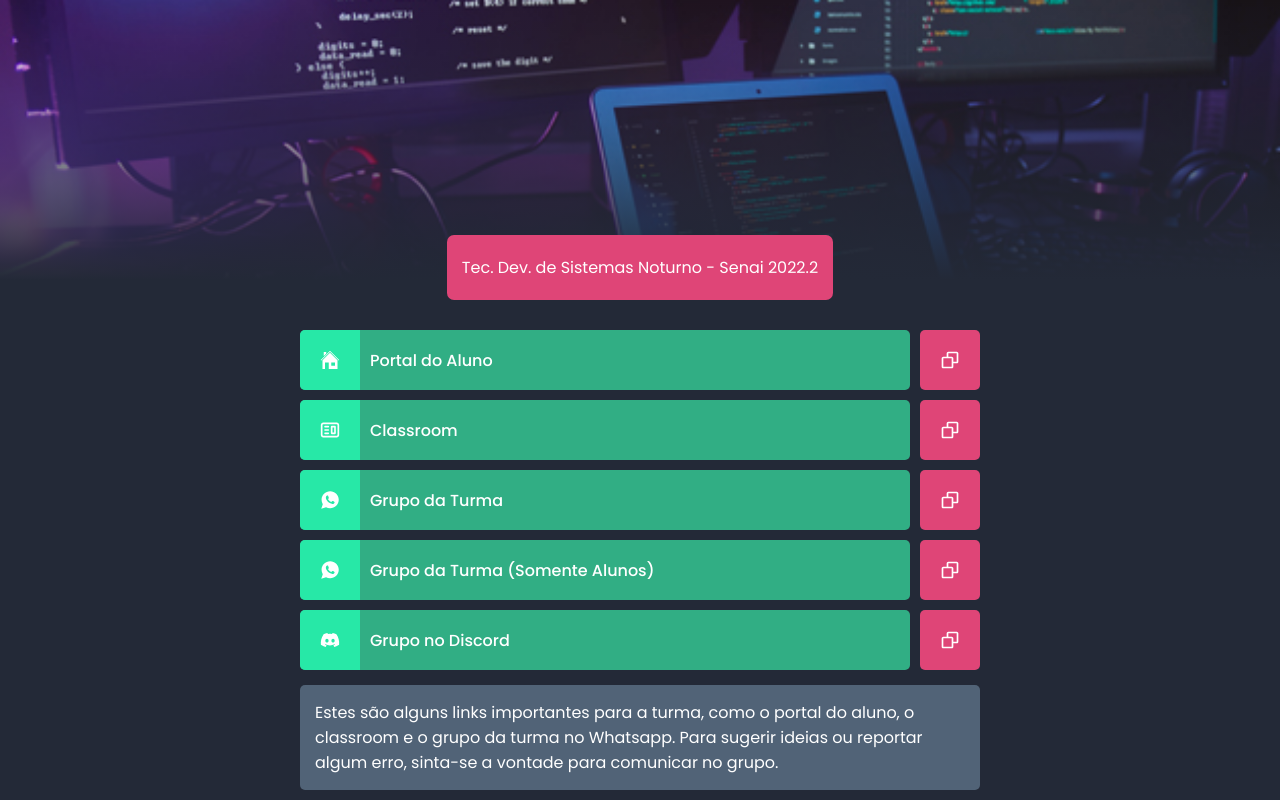
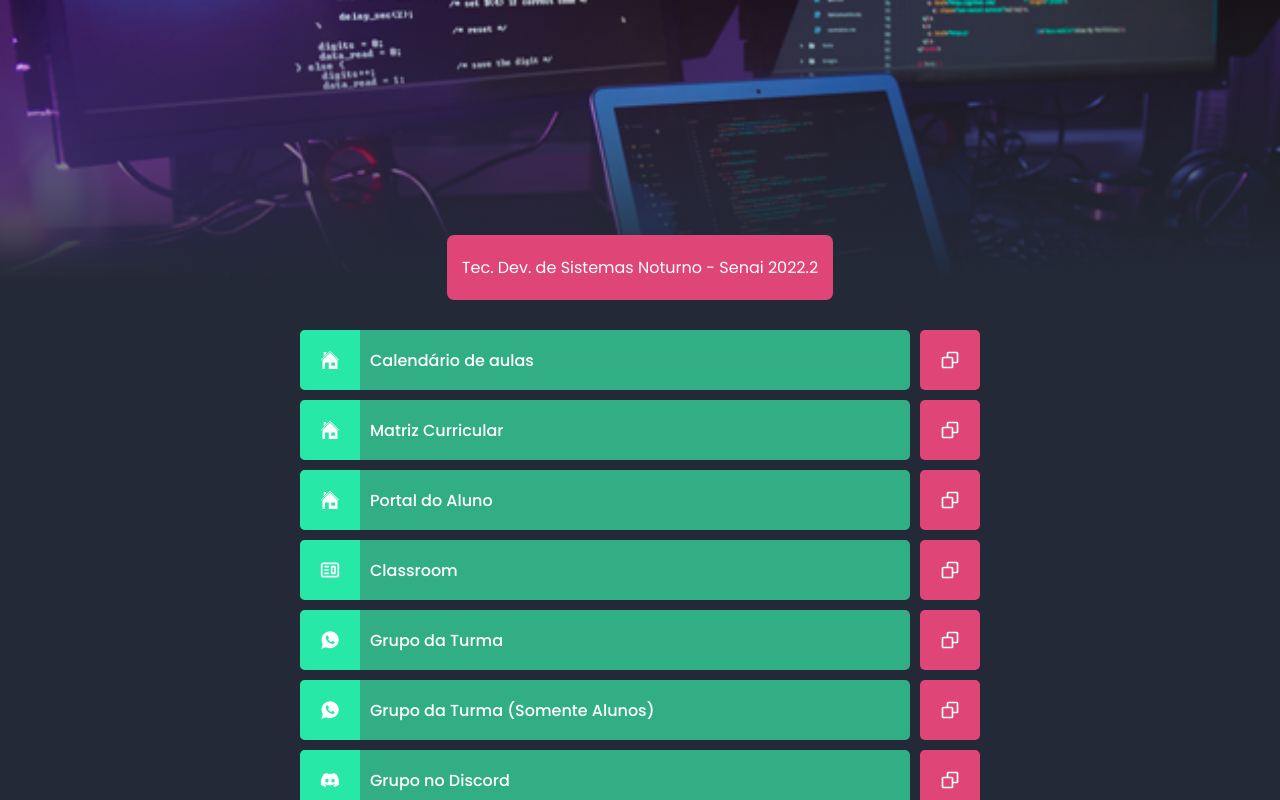
Before and after one commit to jeanjanrley/linksenai, a React (Vite) app: page / in a window 1280 px wide. Built offline with nearby package versions, Linux system fonts and the light colour scheme; no server answers.

Commit message:
Matriz curricular e calendario adicionado com sucesso

```diff
--- a/src/App.tsx
+++ b/src/App.tsx
@@ -5,7 +5,8 @@
 import { CgWebsite } from "react-icons/cg";
 import { FaDiscord } from "react-icons/fa";
 import LogomarcaCowmiBranca from "./assets/images/Logomarca Cowimi - Branca.png";
-
+import calendario from "./assets/downloads/calendario.pdf";
+import matriz from "./assets/downloads/matriz.pdf";
 
 function App() {
 	const password = import.meta.env.VITE_GROUP_PASSWORD;
@@ -23,6 +24,18 @@
 			</div>
 			<div className="content-container">
 				<div className="content-area">
+					<LinkButton
+						Icon={GiHouse}
+						text="Calendário de aulas"
+						href={calendario}
+						type="download"
+					/>
+					<LinkButton
+						Icon={GiHouse}
+						text="Matriz Curricular"
+						href={matriz}
+						type="download"
+					/>
 					<LinkButton
 						Icon={GiHouse}
 						text="Portal do Aluno"
--- a/src/components/linkButton/index.tsx
+++ b/src/components/linkButton/index.tsx
@@ -10,9 +10,11 @@
 	text: string;
 	password?: string;
 	havePassword?: boolean;
+	type?: "link" | "download";
+	showSwal?: boolean;
 }
 
-export default function LinkButton({ Icon, href, text, password, havePassword }: LinkButtonProps) {
+export default function LinkButton({ Icon, href, text, password, havePassword, type = "link", showSwal = true }: LinkButtonProps) {
 
 	interface RedirectPageType {
 		callback?: any;
@@ -75,7 +77,7 @@
 				onClick={() => {
 					passwordVerify({
 						callback: () => redirectPage({
-							title: "Você será redirecionado!",
+							title: type === "link" ? "Você será redirecionado!" : "Download efetuado com sucesso!",
 						})
 					});
 				}}
```
Also changed, not shown: 2 other files (tests, documents, lock files or other folders).
